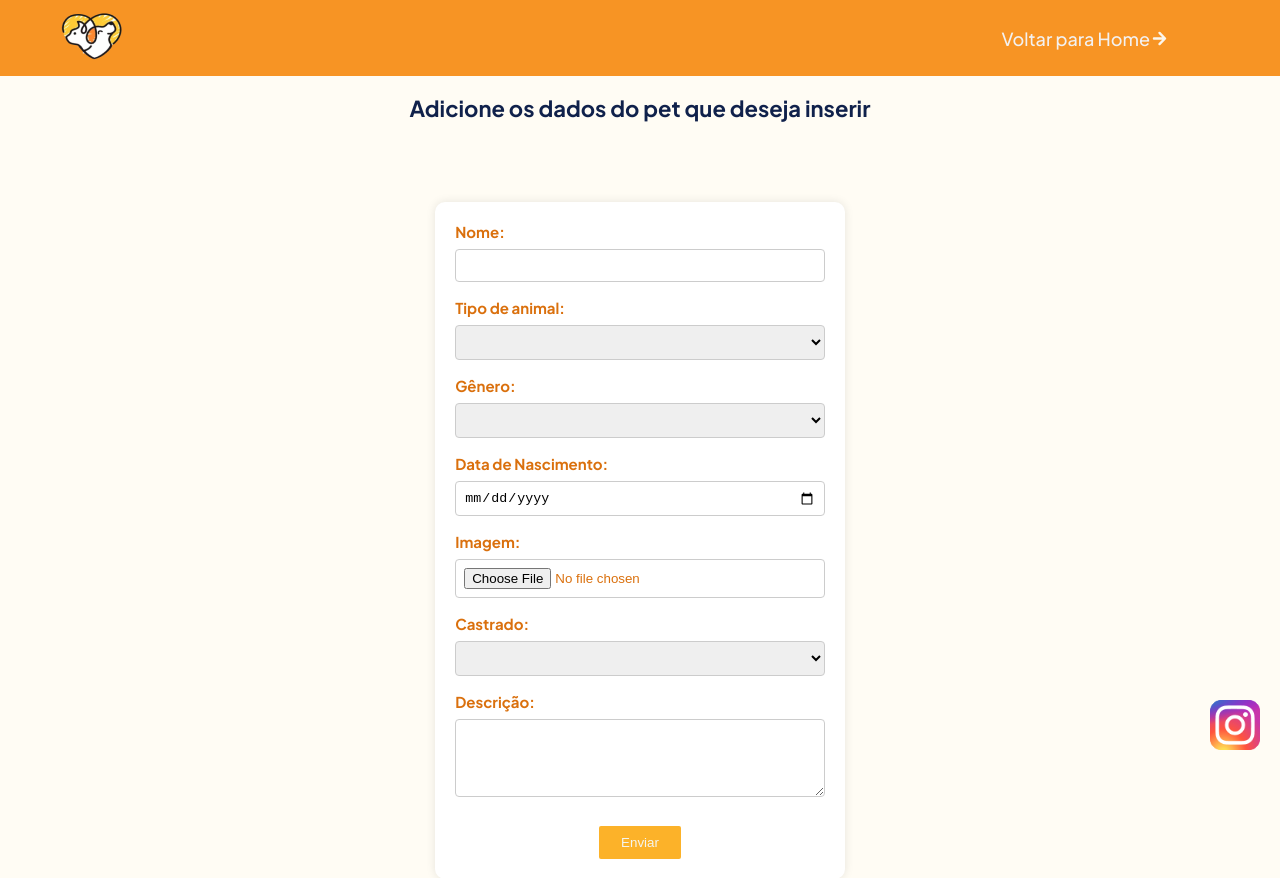
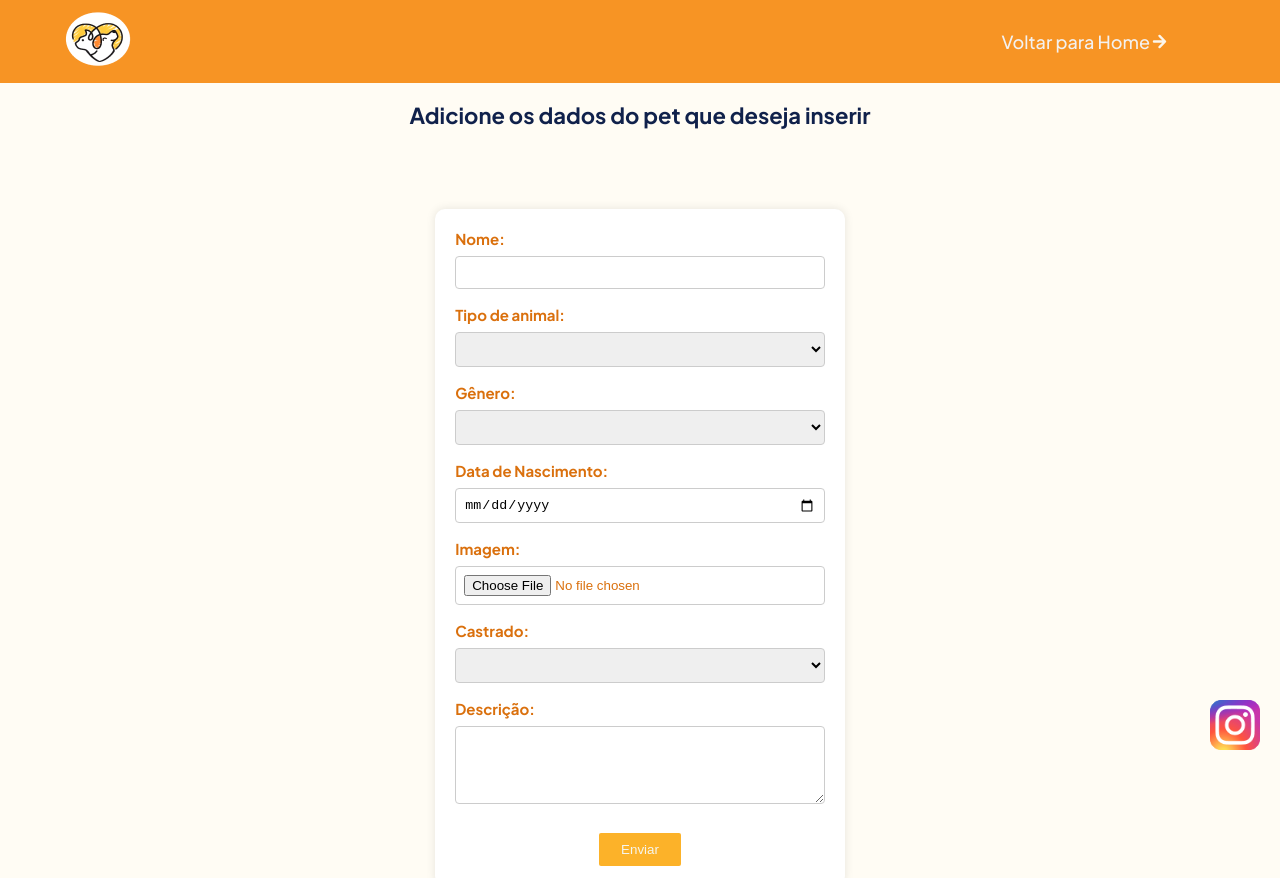
Before and after one commit to melissaJll/todos-por-eles, a plain HTML site: page administracao.html in a window 1280 px wide. Shown: the top 878 px of the page. Drawn offline with nearby package versions, Linux system fonts and the light colour scheme.

Commit message:
logo arrumada com qualidade

```diff
--- a/administracao.html
+++ b/administracao.html
@@ -19,7 +19,7 @@
             <div class="limitador">
               <h1>
                 <a href="index.html"
-                  ><img src="img/logo-pet-menu.png" alt="Logo"
+                  ><img src="img/logo-menu.png" alt="Logo"
                 /></a>
               </h1>
               <nav>
```
Also changed, not shown: adocao.html (+1 -1 lines), index.html (+1 -1 lines), login.html (+1 -1 lines), sobre-nos.html (+1 -1 lines), img/logo-menu.png (added), img/logo-pet-menu.png (deleted).
